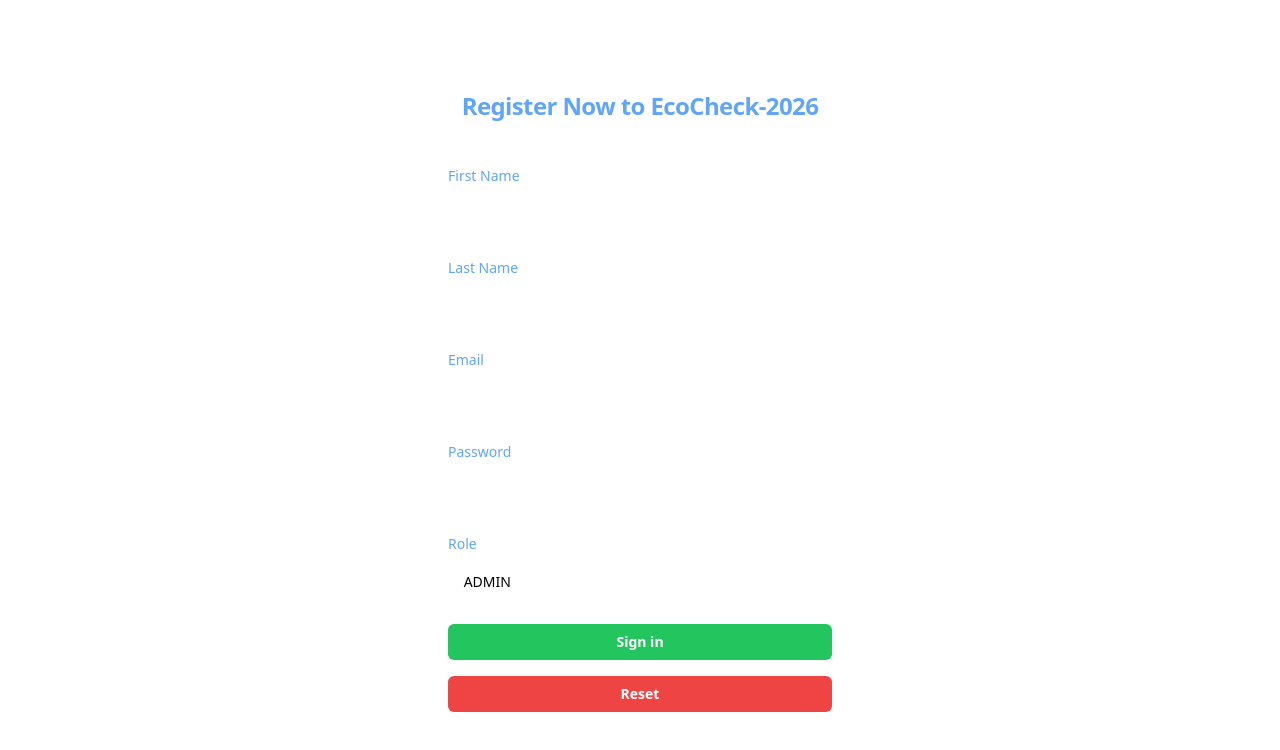
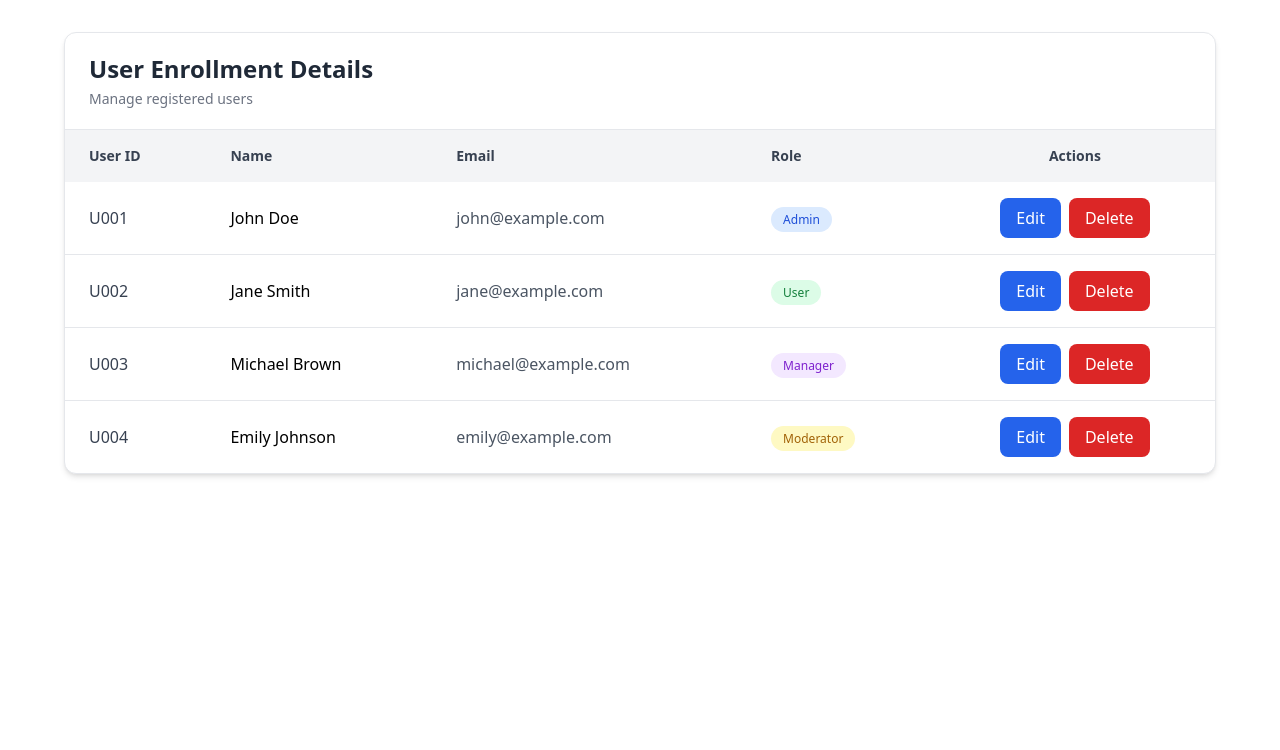
Before and after one commit to CMJD-114-115/Front-End-Tech-Part-02, a React (Create React App) app: page / in a window 1280 px wide. Shown: the top 750 px of the page. Built offline with nearby package versions, Linux system fonts and the light colour scheme.

Commit message:
Add UserView template

```diff
--- a/src/App.tsx
+++ b/src/App.tsx
@@ -1,11 +1,13 @@
 
 import { Intro } from './components/Intro';
 import { SignUp } from './components/User/SignUp';
+import { UserView } from './components/User/UserView';
 
 function App() {
   return (
     // <Intro/>
-    <SignUp/>
+    // <SignUp/>
+    <UserView/>
   )
 }
 
--- a/src/components/User/SignUp.tsx
+++ b/src/components/User/SignUp.tsx
@@ -136,7 +136,7 @@ export const SignUp = () => {
                                 type="submit"
                                 className="flex w-full justify-center rounded-md bg-green-500 px-3 py-1.5 text-sm/6 font-semibold text-white hover:bg-indigo-400 focus-visible:outline-2 focus-visible:outline-offset-2 focus-visible:outline-indigo-500 mb-4"
                             >
-                                Sign in
+                                Sign Up
                             </button>
                             <button
                                 type="reset"
--- /dev/null
+++ b/src/components/User/UserEdit.tsx
@@ -0,0 +1,3 @@
+export const UserEdit  = ()=>{
+    return (<></>)
+}
--- /dev/null
+++ b/src/components/User/UserView.tsx
@@ -0,0 +1,118 @@
+export const UserView = () => {
+    return (<>
+        <div className="max-w-6xl mx-auto mt-8 bg-white rounded-xl shadow-md border border-gray-200 overflow-hidden">
+            {/* Header */}
+            <div className="px-6 py-5 border-b border-gray-200">
+                <h2 className="text-2xl font-bold text-gray-800">
+                    User Enrollment Details
+                </h2>
+                <p className="text-sm text-gray-500 mt-1">
+                    Manage registered users
+                </p>
+            </div>
+
+            {/* Table */}
+            <div className="overflow-x-auto">
+                <table className="w-full">
+                    <thead className="bg-gray-100">
+                        <tr>
+                            <th className="px-6 py-4 text-left text-sm font-semibold text-gray-700">
+                                User ID
+                            </th>
+                            <th className="px-6 py-4 text-left text-sm font-semibold text-gray-700">
+                                Name
+                            </th>
+                            <th className="px-6 py-4 text-left text-sm font-semibold text-gray-700">
+                                Email
+                            </th>
+                            <th className="px-6 py-4 text-left text-sm font-semibold text-gray-700">
+                                Role
+                            </th>
+                            <th className="px-6 py-4 text-center text-sm font-semibold text-gray-700">
+                                Actions
+                            </th>
+                        </tr>
+                    </thead>
+
+                    <tbody className="divide-y divide-gray-200">
+                        <tr className="hover:bg-gray-50">
+                            <td className="px-6 py-4 text-gray-700">U001</td>
+                            <td className="px-6 py-4 font-medium">John Doe</td>
+                            <td className="px-6 py-4 text-gray-600">john@example.com</td>
+                            <td className="px-6 py-4">
+                                <span className="px-3 py-1 rounded-full bg-blue-100 text-blue-700 text-xs font-medium">
+                                    Admin
+                                </span>
+                            </td>
+                            <td className="px-6 py-4 text-center space-x-2">
+                                <button className="px-4 py-2 bg-blue-600 text-white rounded-lg hover:bg-blue-700 transition">
+                                    Edit
+                                </button>
+                                <button className="px-4 py-2 bg-red-600 text-white rounded-lg hover:bg-red-700 transition">
+                                    Delete
+                                </button>
+                            </td>
+                        </tr>
+
+                        <tr className="hover:bg-gray-50">
+                            <td className="px-6 py-4 text-gray-700">U002</td>
+                            <td className="px-6 py-4 font-medium">Jane Smith</td>
+                            <td className="px-6 py-4 text-gray-600">jane@example.com</td>
+                            <td className="px-6 py-4">
+                                <span className="px-3 py-1 rounded-full bg-green-100 text-green-700 text-xs font-medium">
+                                    User
+                                </span>
+                            </td>
+                            <td className="px-6 py-4 text-center space-x-2">
+                                <button className="px-4 py-2 bg-blue-600 text-white rounded-lg hover:bg-blue-700 transition">
+                                    Edit
+                                </button>
+                                <button className="px-4 py-2 bg-red-600 text-white rounded-lg hover:bg-red-700 transition">
+                                    Delete
+                                </button>
+                            </td>
+                        </tr>
+
+                        <tr className="hover:bg-gray-50">
+                            <td className="px-6 py-4 text-gray-700">U003</td>
+                            <td className="px-6 py-4 font-medium">Michael Brown</td>
+                            <td className="px-6 py-4 text-gray-600">michael@example.com</td>
+                            <td className="px-6 py-4">
+                                <span className="px-3 py-1 rounded-full bg-purple-100 text-purple-700 text-xs font-medium">
+                                    Manager
+                                </span>
+                            </td>
+                            <td className="px-6 py-4 text-center space-x-2">
+                                <button className="px-4 py-2 bg-blue-600 text-white rounded-lg hover:bg-blue-700 transition">
+                                    Edit
+                                </button>
+                                <button className="px-4 py-2 bg-red-600 text-white rounded-lg hover:bg-red-700 transition">
+                                    Delete
+                                </button>
+                            </td>
+                        </tr>
+
+                        <tr className="hover:bg-gray-50">
+                            <td className="px-6 py-4 text-gray-700">U004</td>
+                            <td className="px-6 py-4 font-medium">Emily Johnson</td>
+                            <td className="px-6 py-4 text-gray-600">emily@example.com</td>
+                            <td className="px-6 py-4">
+                                <span className="px-3 py-1 rounded-full bg-yellow-100 text-yellow-700 text-xs font-medium">
+                                    Moderator
+                                </span>
+                            </td>
+                            <td className="px-6 py-4 text-center space-x-2">
+                                <button className="px-4 py-2 bg-blue-600 text-white rounded-lg hover:bg-blue-700 transition">
+                                    Edit
+                                </button>
+                                <button className="px-4 py-2 bg-red-600 text-white rounded-lg hover:bg-red-700 transition">
+                                    Delete
+                                </button>
+                            </td>
+                        </tr>
+                    </tbody>
+                </table>
+            </div>
+        </div>
+    </>)
+}
--- a/src/service/UserService.ts
+++ b/src/service/UserService.ts
@@ -1,6 +1,6 @@
 import axios from "axios"
 import { User } from "../models/User";
-const baseUrl = "http://localhost:8080/ecocheck/api/v1/users";
+const baseUrl = "http://localhost:8081/ecocheck/api/v1/users";
 
 const saveUser = async (user: any) => {
     try{
```
